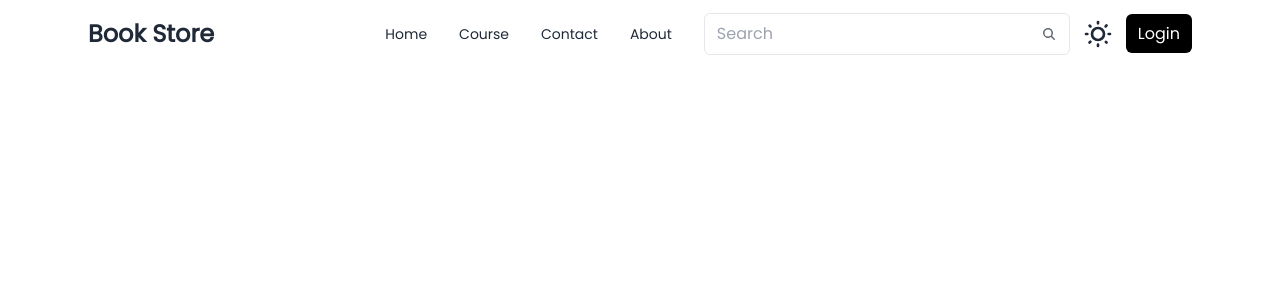
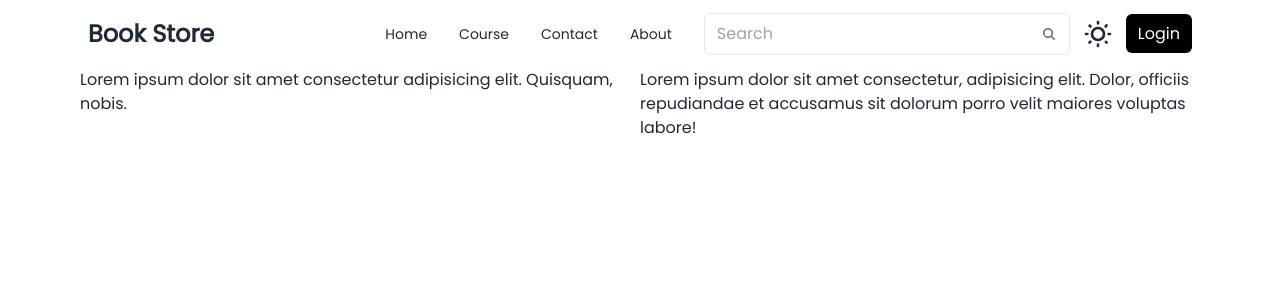
Before and after one commit to Vinay-Id/Book-Store, a React (Vite) app in the folder frontend/: page / in a window 1280 px wide. Shown: the top 300 px of the page. Built offline with nearby package versions, Linux system fonts and the light colour scheme.

Commit message:
made few changes

```diff
--- a/frontend/src/App.jsx
+++ b/frontend/src/App.jsx
@@ -1,11 +1,12 @@
-import Navbar from './components/Navbar'
+import Banner from "./components/Banner";
+import Navbar from "./components/Navbar";
 const App = () => {
   return (
     <div>
-<Navbar/>
+      <Navbar />
+      <Banner />
+    </div>
+  );
+};
 
-    </div>
-  )
-}
-
-export default App
+export default App;
--- /dev/null
+++ b/frontend/src/components/Banner.jsx
@@ -0,0 +1,10 @@
+const Banner = () => {
+  return (
+    <div className="max-w-screen-2xl container mx-auto md:px-20 px-4 flex flex-col md:flex-row">
+      <div className="w-full md:w-1/2">Lorem ipsum dolor sit amet consectetur adipisicing elit. Quisquam, nobis.</div>
+      <div className="w-full md:w-1/2">Lorem ipsum dolor sit amet consectetur, adipisicing elit. Dolor, officiis repudiandae et accusamus sit dolorum porro velit maiores voluptas labore!</div>
+    </div>
+  );
+};
+
+export default Banner;
```
